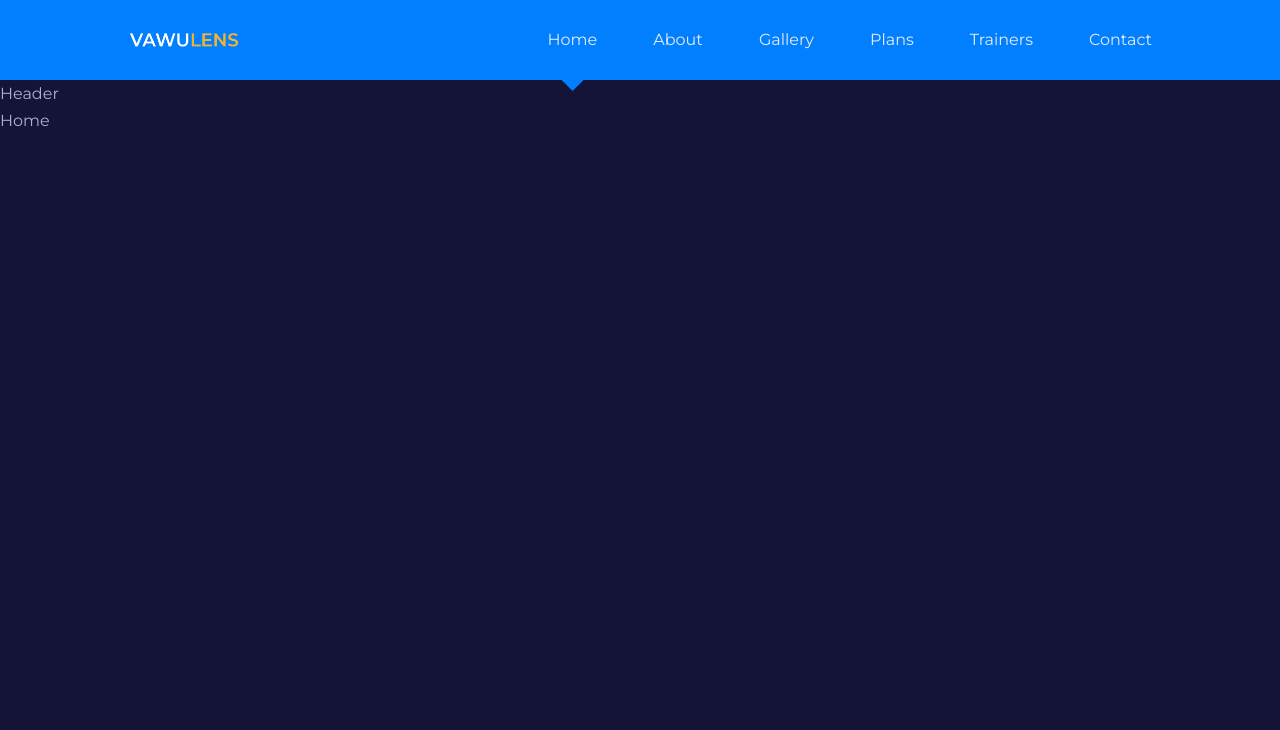
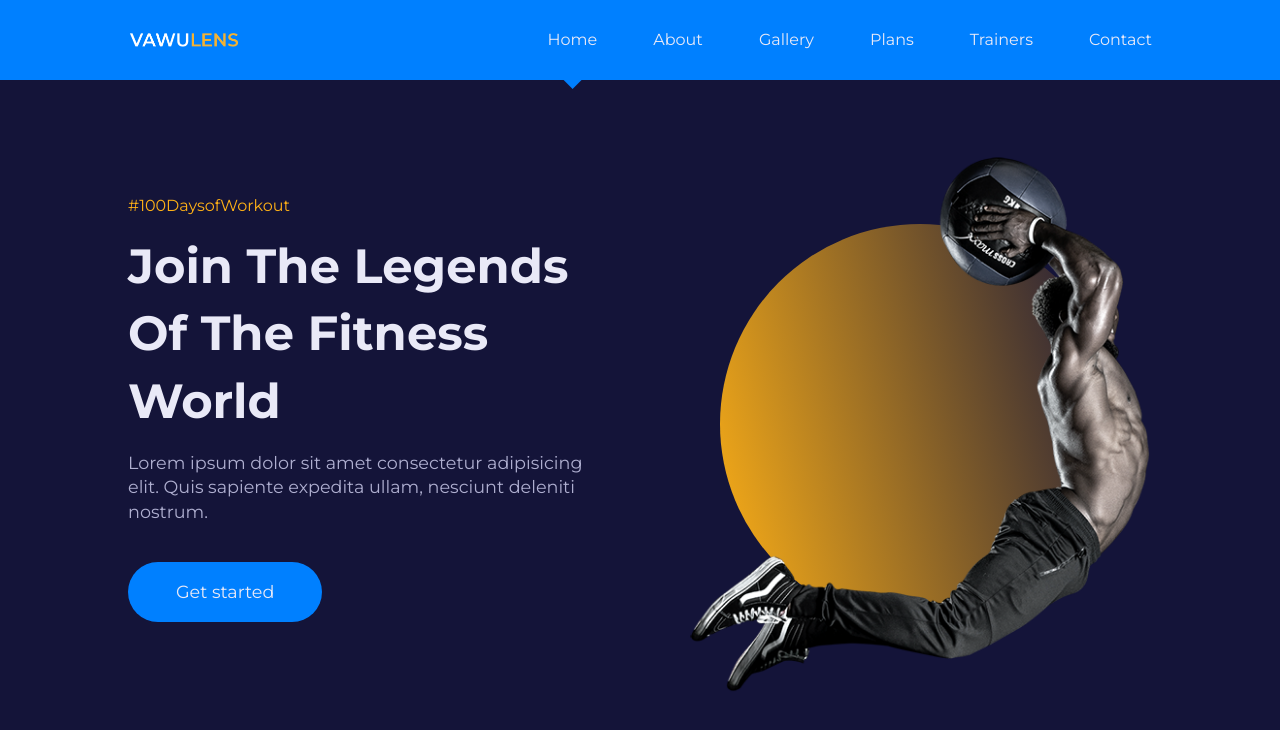
Before and after one commit to mishadiatel/react-website-vawulens, a React (Create React App) app: page / in a window 1280 px wide. Shown: the top 730 px of the page. Built offline with nearby package versions, Linux system fonts and the light colour scheme.

Commit message:
added and styled MainHeader component

```diff
--- a/src/components/Header.jsx
+++ /dev/null
@@ -1,11 +0,0 @@
-import React from 'react'
-
-const Header = () => {
-  return (
-    <div>
-      Header
-    </div>
-  )
-}
-
-export default Header
--- /dev/null
+++ b/src/components/MainHeader.jsx
@@ -0,0 +1,30 @@
+import { Link } from "react-router-dom";
+import Image from "../images/main_header.png";
+
+const MainHeader = () => {
+  return (
+    <header className="main__header">
+      <div className="container main__header-container">
+        <div className="main__header-left">
+          <h4>#100DaysofWorkout</h4>
+          <h1>Join The Legends Of The Fitness World</h1>
+          <p>
+            Lorem ipsum dolor sit amet consectetur adipisicing elit. Quis
+            sapiente expedita ullam, nesciunt deleniti nostrum.
+          </p>
+          <Link to={"/plans"} className={"btn lg"}>
+            Get started
+          </Link>
+        </div>
+        <div className="main__header-right">
+          <div className="main__header-circle"></div>
+          <div className="main__header-image">
+            <img src={Image} alt="Main Header Image" />
+          </div>
+        </div>
+      </div>
+    </header>
+  );
+};
+
+export default MainHeader;
--- a/src/components/navbar.css
+++ b/src/components/navbar.css
@@ -4,7 +4,7 @@
   background: var(--color-primary);
   display: grid;
   place-items: center;
-  /* position: fixed; */
+  position: fixed;
   top: 0;
   left: 0;
   z-index: 99;
--- a/src/index.css
+++ b/src/index.css
@@ -34,7 +34,7 @@
 body {
   font-family: "Montserrat", sans-serif;
   color: var(--color-gray-200);
-  line-height: 1.7;
+  line-height: 1.4;
   overflow-x: hidden;
   background: var(--color-gray-600);
 }
@@ -66,3 +66,33 @@
   object-fit: cover;
   width: 100%;
 }
+
+.btn {
+  color: var(--color-gray-100);
+  width: fit-content;
+  margin: 0 auto;
+  padding: 0.9rem 2rem;
+  background: var(--color-primary);
+  border-radius: 1.5rem;
+  transition: var(--transition);
+}
+
+.btn:hover {
+  background: var(--color-secondary);
+  color: var(--color-gray-600);
+}
+
+.btn.lg {
+  padding: 1.2rem 3rem;
+  border-radius: 2rem;
+  font-size: 1.1rem;
+}
+
+.btn.sm {
+  padding: 0.4rem 1.2rem;
+  font-size: 0.9rem;
+}
+
+.btn.sm:hover{
+  background: var(--color-gray-100);
+}
--- a/src/pages/home/Home.jsx
+++ b/src/pages/home/Home.jsx
@@ -1,11 +1,10 @@
-import Header from "../../components/Header";
+import MainHeader from "../../components/MainHeader";
 import "./home.css";
 
 const Home = () => {
   return (
     <>
-      <Header />
-      Home
+      <MainHeader />
     </>
   );
 };
--- a/src/pages/home/home.css
+++ b/src/pages/home/home.css
@@ -0,0 +1,51 @@
+.main__header {
+  width: 100vw;
+  height: calc(100vh - 3rem);
+  display: grid;
+  place-items: center;
+  margin-top: 3rem;
+}
+
+.main__header-container {
+  height: 100%;
+  display: grid;
+  grid-template-columns: 1fr 1fr;
+  align-items: center;
+  justify-content: space-between;
+  gap: 6rem;
+}
+
+.main__header-left {
+  margin-top: -3rem;
+}
+.main__header-left h4 {
+  margin-bottom: 1rem;
+  color: var(--color-secondary);
+  font-weight: 400;
+}
+
+.main__header-left p {
+  margin: 1rem 0 3.5rem;
+  font-size: 1.1rem;
+}
+
+.main__header-right {
+  display: grid;
+  place-items: center;
+  position: relative;
+}
+.main__header-circle {
+  width: 25rem;
+  height: 25rem;
+  background: linear-gradient(75deg, var(--color-secondary), transparent);
+  border-radius: 50%;
+  position: absolute;
+  transition: var(--transition);
+}
+
+.main__header-image {
+  position: relative;
+}
+.main__header-right:hover .main__header-circle {
+  filter: blur(15px);
+}
```
